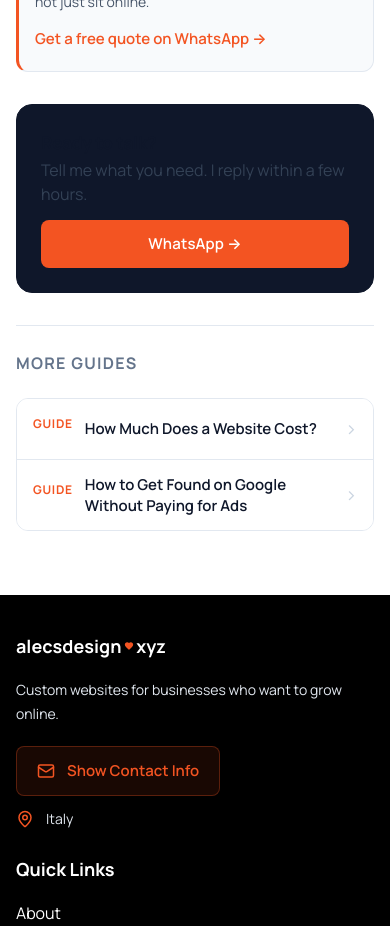
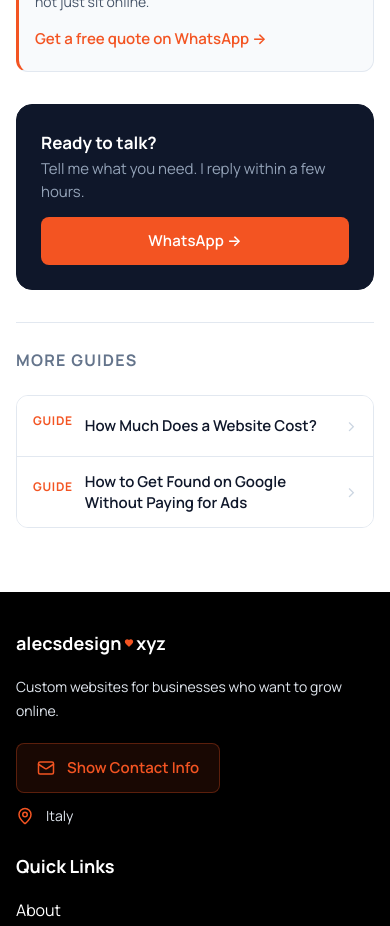
Before and after one commit to ZaZza402/alecsdesign, a React (Vite) app: page /guide/what-your-website-needs in a window 390 px wide. Shown: the part 4460-5386 px from the top of the page. Built offline with nearby package versions, Linux system fonts and the light colour scheme.

Commit message:
fix: CTA heading invisible on mobile — dead legacy rules overriding mobile color: #fff

```diff
--- a/src/pages/guides/GuideLayout.css
+++ b/src/pages/guides/GuideLayout.css
@@ -386,22 +386,6 @@
   .guide-cta-block__btn:hover {
     background: #d94315;
   }
-}
-
-.guide-cta-block__text {
-  flex: 1;
-  min-width: 200px;
-}
-
-.guide-cta-block__text p {
-  font-size: 1rem;
-  color: #334155;
-  margin: 0;
-  line-height: 1.5;
-}
-
-.guide-cta-block__text strong {
-  color: #0f172a;
 }
 
 .guide-cta-block__btn {
```
